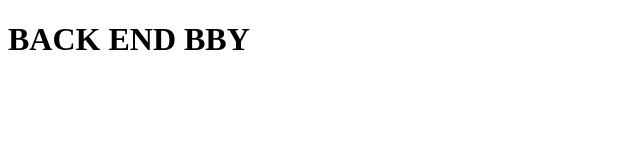
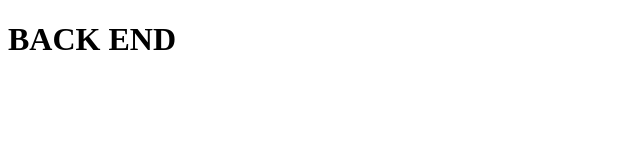
Before and after one commit to JHalliwel/Leon_Rappers, a website: page index.html in a window 1280 px wide. Shown: the whole page, without its empty margins (0-640 px from the left). Drawn offline with Linux system fonts and the light colour scheme.

Commit message:
Update index.html

```diff
--- a/index.html
+++ b/index.html
@@ -7,6 +7,6 @@
     <title>Document</title>
 </head>
 <body>
-    <h1>BACK END BBY</h1>
+    <h1>BACK END </h1>
 </body>
 </html>
```
